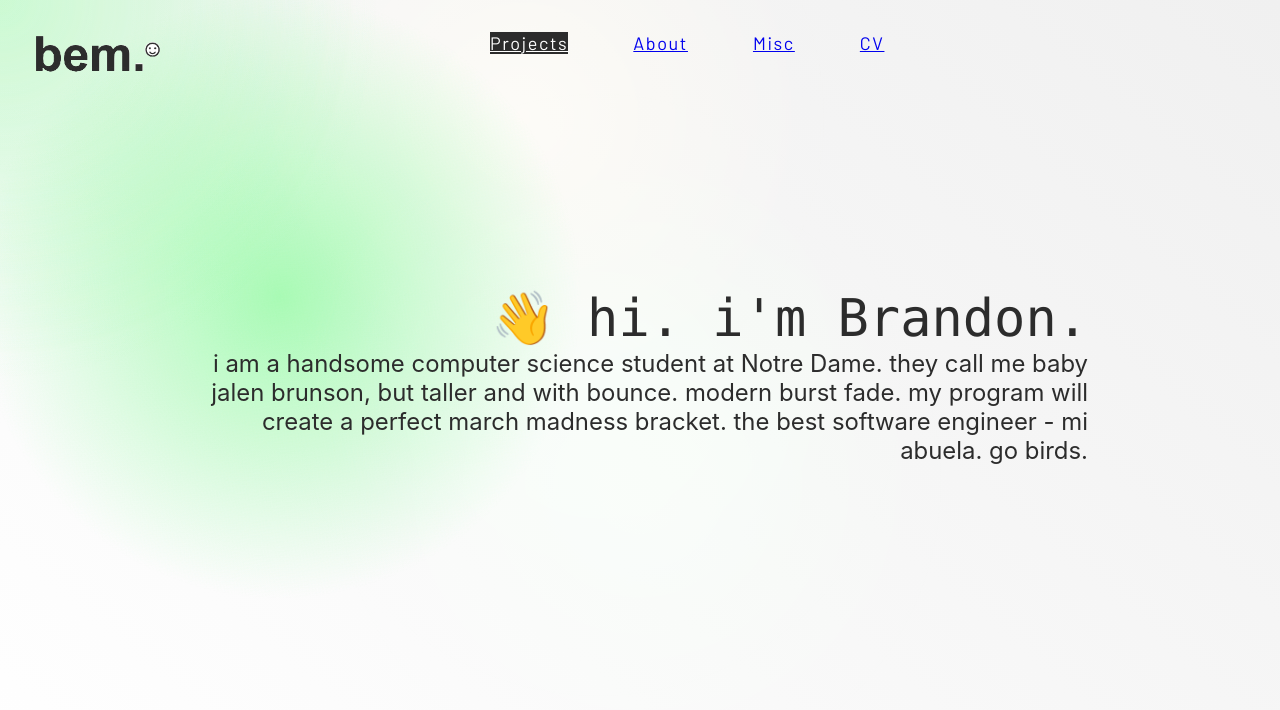
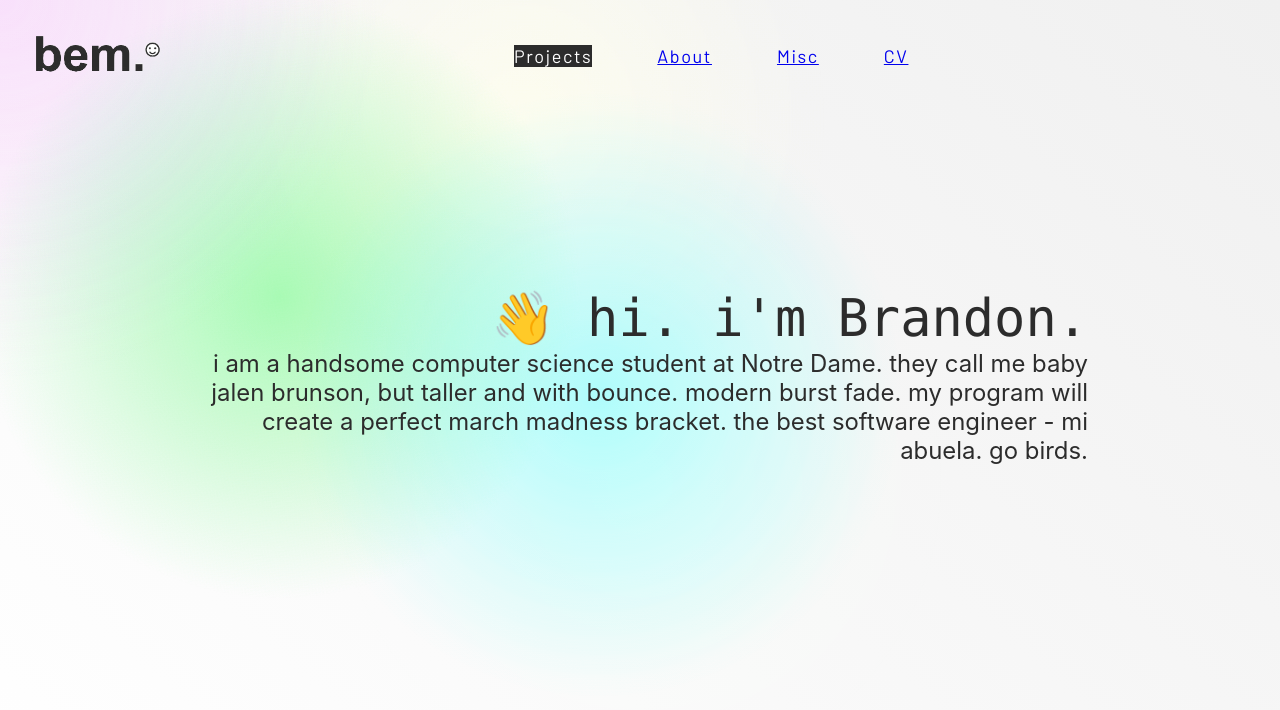
Before and after one commit to bemndy/brandonemartinez.com, a React (Create React App) app in the folder react-website/: page /projects in a window 1280 px wide. Shown: the top 710 px of the page. Built offline with nearby package versions, Linux system fonts and the light colour scheme; a web font is replaced by a local one.

Commit message:
finished navbar

```diff
--- a/react-website/src/App.css
+++ b/react-website/src/App.css
@@ -1,9 +1,25 @@
+* {
+  margin: 0;
+  padding: 0;
+  box-sizing: border-box;
+}
 html, body, #root {
   height: 100%;
   margin: 0;
   padding: 0;
 }
-
+:root {
+  --color-bg1: rgb(255, 255, 255);
+  --color-bg2: rgb(240, 240, 240);
+  --color1: 158, 255, 166;
+  --color2: 255, 253, 123;
+  --color3: 76, 178, 84;
+  --color4: 60, 229, 255;
+  --color-interactive: 140, 100, 255; /*purpleish color very nice but clashes
+  /*--color-interactive: 76, 178, 84; */
+  --circle-size: 80%;
+  --blending: hard-light;
+}
 h2 {
   margin: 0;
   padding: 0;
@@ -12,7 +28,6 @@ h2 {
   font-size: calc(2.75vw + 2.75vh);
   color: rgb(44,44,44);
 }
-
 p {
   margin: 0;
   padding: 0;
--- a/react-website/src/App.js
+++ b/react-website/src/App.js
@@ -1,6 +1,6 @@
 import React from 'react';
 import Navbar from './components/navbar';
-import Hero from './components/hero';
+import Hero from './pages/hero';
 import { BrowserRouter as Router, Routes, Route } from 'react-router-dom';
 import './App.css';
 
--- a/react-website/src/components/navbar.css
+++ b/react-website/src/components/navbar.css
@@ -6,8 +6,11 @@
     position: fixed;
     z-index: 1000;
     display: flex;
-    gap: 18rem;
+    align-items: center;
+    justify-content: flex-start;
+    gap: 22rem;
     padding: 1rem 0;
+    width: 95%;
 }
 .logo-container {
     object-fit: contain;
@@ -17,10 +20,14 @@
     height: 75px;
     object-fit: contain;
 }
+.navbar ul {
+    display: flex;
+    align-items: center;
+    list-style: none;
+}
 .nav-element {
-    list-style: none;
-    margin-right: 65px;
-    display: inline-block;
+    margin: 0 65px 0 0;
+    display: block;
     color: rgb(44,44,44);
     font-size: 18px;
     font-family: 'Barlow', Roboto, system-ui, BlinkMacSystemFont, "Segoe UI", Ubuntu;
@@ -40,34 +47,33 @@
 .nav-links.active {
     background-color: rgb(44,44,44 );
     color: #fff;
-    transition: 0.15s;
+    text-decoration: none;
+    transition: 0.05s;
 }
 .nav-menu {
-    display: none;
+    display:none;
 }
 @media (max-width: 1200px) {
-    ul {
+    .navbar ul {
         display: none;
     }
     .nav-container {
-        align-items: center;
+        gap: 0;
         justify-content: space-between;
-        gap: 0;
     }
     .nav-menu {
         display: flex;
-        position: absolute;
-        top: 0.75rem;
-        bottom: 0.5rem;
         flex-direction: column;
-        justify-content: space-between;
-        width: 2.25 rem;
-        height: 2.25 rem;
+        gap: 0.40rem;
+        width: 2.25rem;
+        height: 2.25rem;
+        margin: 1.3rem 0 0 0;
     }
     .nav-menu span {
-        height: 0.4rem;
+        height: 0.15rem;
         width: 100%;
         background-color: rgb(44,44,44 );
-        border-radius: 0.2rem;
+        border-radius: 0.1rem;
+        transition: all 0.3s ease;
     }
 }
--- a/react-website/src/components/navbar.js
+++ b/react-website/src/components/navbar.js
@@ -13,11 +13,6 @@ function Navbar() {
                             <img src="/images/logo.png" alt="bem. logo" className="logo"/>
                         </div>
                     </NavLink>
-                    <div className="nav-menu">
-                        <span></span>
-                        <span></span>
-                        <span></span>
-                    </div>
                     <ul>
                         <li className ="nav-element">
                             <NavLink
@@ -45,6 +40,11 @@ function Navbar() {
                             </NavLink>
                         </li>
                     </ul>
+                    <div className="nav-menu">
+                        <span></span>
+                        <span></span>
+                        <span></span>
+                    </div>
                 </div>
             </nav>
         </>
--- a/react-website/src/components/hero.css
+++ b/react-website/src/pages/hero.css
@@ -6,17 +6,6 @@
     overflow: hidden;
     z-index: 0;
 }
-:root {
-    --color-bg1: rgb(255, 255, 255);
-    --color-bg2: rgb(240, 240, 240);
-    --color1: 158, 255, 166;
-    --color2: 255, 230, 149;
-    --color3: 76, 178, 84;
-    /*--color-interactive: 140, 100, 255; purpleish color very nice but clashes*/
-    --color-interactive: 76, 178, 84;
-    --circle-size: 80%;
-    --blending: hard-light;
-  }
 
   @keyframes moveInCircle {
     0% {
@@ -129,7 +118,7 @@
 
     .g4 {
       position: absolute;
-      background: radial-gradient(circle at center, rgba(var(--color1), 0.8) 0, rgba(var(--color1), 0) 50%) no-repeat;
+      background: radial-gradient(circle at center, rgba(var(--color4), 0.8) 0, rgba(var(--color4), 0) 50%) no-repeat;
       mix-blend-mode: var(--blending);
 
       width: var(--circle-size);
@@ -145,7 +134,7 @@
 
     .g5 {
       position: absolute;
-      background: radial-gradient(circle at center, rgba(var(--color2), 0.8) 0, rgba(var(--color2), 0) 50%) no-repeat;
+      background: radial-gradient(circle at center, rgba(var(--color3), 0.8) 0, rgba(var(--color3), 0) 50%) no-repeat;
       mix-blend-mode: var(--blending);
 
       width: calc(var(--circle-size) * 2);
```
Also changed, not shown: react-website/src/pages/hero.js (renamed from react-website/src/components/hero.js).
